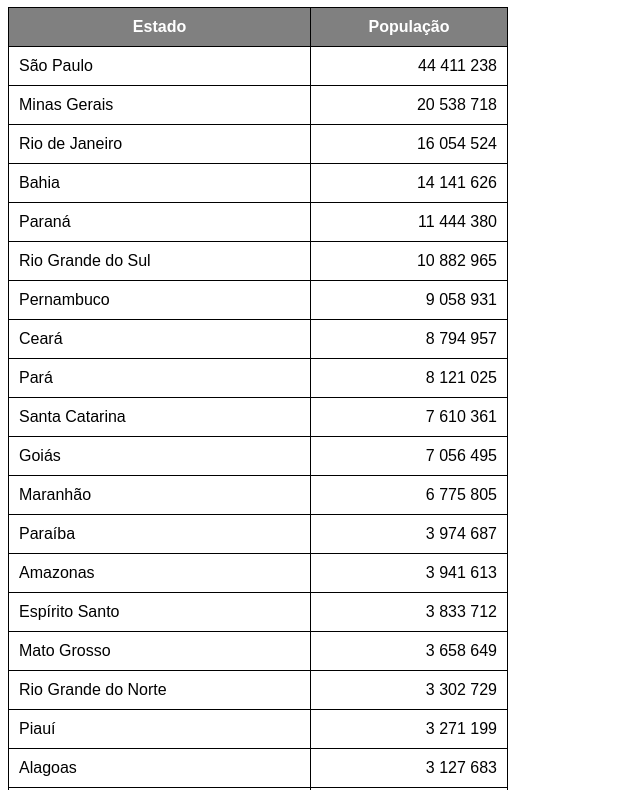
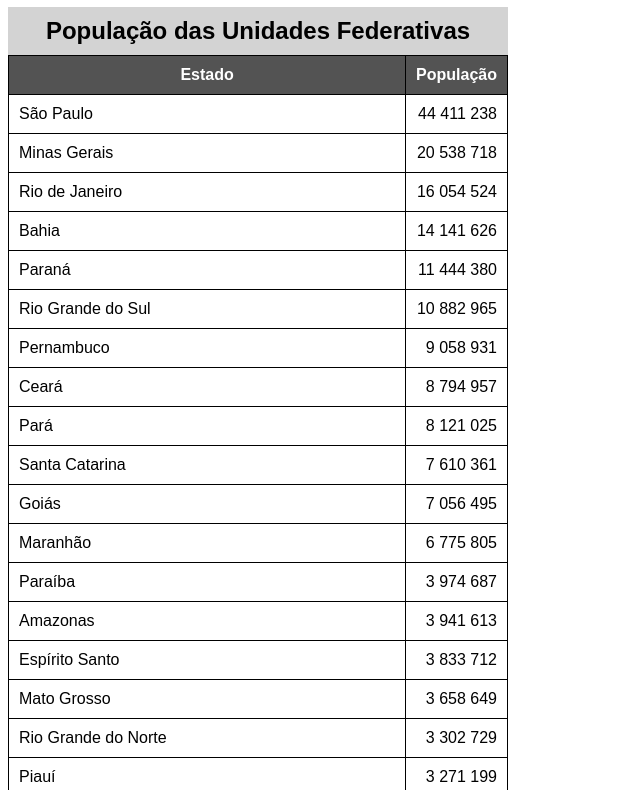
Before and after one commit to pietraataulo/html-css, a plain HTML site: page exercicios/ex023/tabela002.html in a window 1280 px wide. Shown: the part 73-863 px from the top of the page, without its empty margins (0-640 px from the left). Drawn offline with Linux system fonts and the light colour scheme.

Commit message:
Atualizações

```diff
--- a/exercicios/ex023/tabela002.html
+++ b/exercicios/ex023/tabela002.html
@@ -20,12 +20,23 @@
             padding: 10px;
         }
 
+        caption {
+         font-size: 1.5em;
+         font-weight: bold;
+         padding: 10px;
+         background-color: lightgrey;
+        }
+
         .num {
             text-align: right;
         }
         thead, tfoot {
-            background-color: gray;
+            background-color: rgb(83, 83, 83);
             color: white;
+        }
+
+        .pop {
+         width: 50px;
         }
     </style>
 </head>
@@ -34,19 +45,26 @@
     <!--
         ANATOMIA DAS TABELAS GRANDES
         TABLE
+           CAPTION (legenda)
            THEAD
               TR, TD, TH
            TBODY
               TR, TD, TH
            TFOOT
               TR, TD, TH
+
+              th (título)
+              td (dado)
+
+              scope => onde está os dados (em coluna ou em linha)
     -->
 
     <table>
+      <caption>População das Unidades Federativas</caption>
         <thead>
            <tr>
-            <th>Estado</th>
-            <th>População</th>
+            <th scope="col">Estado</th>
+            <th scope="col" class="pop">População</th>
 
            </tr>
         </thead>
@@ -162,7 +180,7 @@
         </tbody>
         <tfoot>
               <tr>
-                <th>Total de Habitantes</th>
+                <th scope="row">Total de Habitantes</th>
                 <td class="num"><strong>203 062 512</strong></td>
               </tr>
         </tfoot>
```
